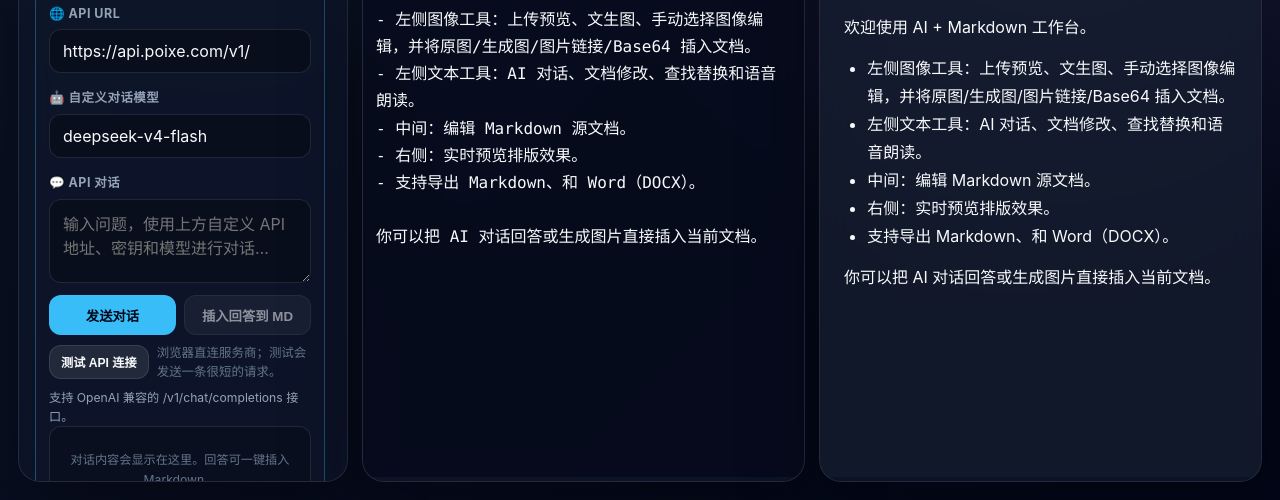
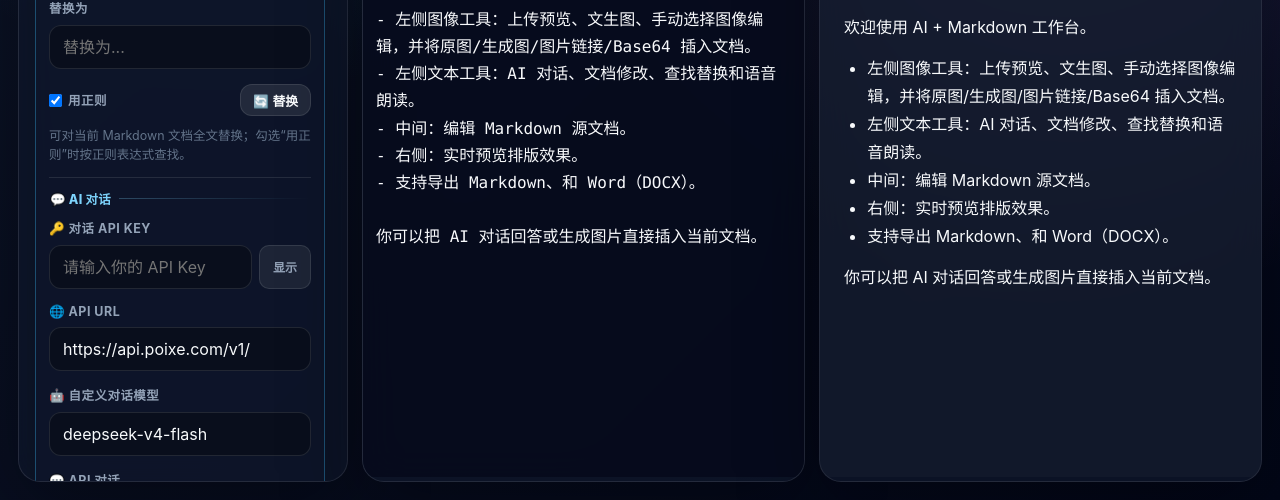
Before and after one commit to feeday/md.cpuck.com, a plain HTML site: page index.html in a window 1280 px wide. Shown: the part 300-800 px from the top of the page. Drawn offline with Linux system fonts and the light colour scheme.

Commit message:
Fix sidebar jump and surface find-replace controls

```diff
--- a/index.html
+++ b/index.html
@@ -276,7 +276,7 @@
         .sidebar-group-desc{color:var(--text-tertiary);font-size:.68rem;line-height:1.35;overflow-wrap:anywhere}
         .sidebar-group-chevron{flex:0 0 auto;color:var(--text-tertiary);font-size:1.1rem;line-height:1;transition:transform .18s ease,color .18s ease}
         .sidebar-group[open] .sidebar-group-chevron{transform:rotate(180deg);color:var(--theme-blue)}
-        .sidebar-group-body{padding:14px 13px 15px;border-top:1px solid rgba(148,163,184,.12);animation:sidebarReveal .16s ease}
+        .sidebar-group-body{padding:14px 13px 15px;border-top:1px solid rgba(148,163,184,.12);animation:sidebarReveal .14s ease}
         .sidebar-group-body .divider{margin:12px 0}
         .sidebar-group-body .hint{margin-bottom:10px}
         .sidebar-group-body .form-group:last-child{margin-bottom:0}
@@ -284,7 +284,7 @@
         .sidebar-subsection-title{display:flex;align-items:center;gap:8px;margin:2px 1px 11px;color:#7dd3fc;font-size:.78rem;font-weight:850;letter-spacing:.02em}
         .sidebar-subsection-title::after{content:"";height:1px;flex:1;background:linear-gradient(90deg,rgba(125,211,252,.28),transparent)}
         .sidebar-ad{margin:16px 0 0}
-        @keyframes sidebarReveal{from{opacity:.65;transform:translateY(-3px)}to{opacity:1;transform:translateY(0)}}
+        @keyframes sidebarReveal{from{opacity:.55}to{opacity:1}}
         @media(max-width:980px){
             .panel-scroll{padding:14px}
             .sidebar-heading{margin-bottom:12px}
@@ -307,7 +307,7 @@
                     <span class="sidebar-heading-label">TOOLS</span>
                 </div>
                 <div class="sidebar-groups">
-                <details class="sidebar-group" name="sidebar-tools" open>
+                <details class="sidebar-group" open>
                     <summary class="sidebar-group-summary">
                         <span class="sidebar-group-icon" aria-hidden="true">📝</span>
                         <span class="sidebar-group-copy">
@@ -317,6 +317,24 @@
                         <span class="sidebar-group-chevron" aria-hidden="true">⌄</span>
                     </summary>
                     <div class="sidebar-group-body">
+                    <section class="sidebar-subsection">
+                        <div class="sidebar-subsection-title">🔎 查找与替换</div>
+                        <div class="form-group">
+                            <label for="findInput">查找内容</label>
+                            <input type="text" id="findInput" class="glass-input" placeholder="输入要查找的内容（支持正则）" style="margin-bottom:8px">
+                            <label for="replaceInput">替换为</label>
+                            <input type="text" id="replaceInput" class="glass-input" placeholder="替换为...">
+                        </div>
+                        <div style="display:flex;justify-content:space-between;align-items:center;margin-bottom:10px">
+                            <label style="margin:0;display:flex;align-items:center;gap:6px;cursor:pointer">
+                                <input type="checkbox" id="useRegex" checked> 用正则
+                            </label>
+                            <button class="btn secondary" style="height:32px;padding:0 12px;font-size:.8rem" onclick="executeReplace()">🔄 替换</button>
+                        </div>
+                        <p class="small" id="replaceStatus" role="status" aria-live="polite">可对当前 Markdown 文档全文替换；勾选“用正则”时按正则表达式查找。</p>
+                    </section>
+                    <div class="divider"></div>
+
                         <section class="sidebar-subsection">
                             <div class="sidebar-subsection-title">💬 AI 对话</div>
                         <div class="form-group">
@@ -374,27 +392,17 @@
                         </section>
                         <div class="divider"></div>
                         <section class="sidebar-subsection">
-                            <div class="sidebar-subsection-title">🔎 查找替换与语音朗读</div>
+                            <div class="sidebar-subsection-title">🔊 语音朗读</div>
                         <div class="form-group">
                     <button class="btn secondary full" id="ttsToggleBtn" type="button">🔊 语音朗读</button>
                     <p class="small" id="ttsStatus" style="margin-top:7px">朗读当前 Markdown 文字；自动跳过图片 Base64 和链接地址；使用浏览器本地中文语音，不上传文档。</p>
                 </div>
 
-                <div class="form-group">
-                    <label>🔍 查找与替换</label>
-                    <input type="text" id="findInput" class="glass-input" placeholder="查找内容 (支持正则)" style="margin-bottom:8px">
-                    <input type="text" id="replaceInput" class="glass-input" placeholder="替换为...">
-                </div>
-                <div style="display:flex;justify-content:space-between;align-items:center;margin-bottom:14px">
-                    <label style="margin:0;display:flex;align-items:center;gap:6px;cursor:pointer">
-                        <input type="checkbox" id="useRegex" checked> 用正则
-                    </label>
-                    <button class="btn secondary" style="height:32px;padding:0 12px;font-size:.8rem" onclick="executeReplace()">🔄 替换</button>
-                </div>
+
                         </section>
                     </div>
                 </details>
-                <details class="sidebar-group" name="sidebar-tools">
+                <details class="sidebar-group">
                     <summary class="sidebar-group-summary">
                         <span class="sidebar-group-icon" aria-hidden="true">🖼️</span>
                         <span class="sidebar-group-copy">
@@ -1023,26 +1031,46 @@
 
         // --- 查找与正则替换 ---
         function executeReplace() {
-            const findStr = document.getElementById("findInput").value;
-            const repStr = document.getElementById("replaceInput").value;
-            const useRegex = document.getElementById("useRegex").checked;
+            const findStr = document.getElementById('findInput').value;
+            const repStr = document.getElementById('replaceInput').value;
+            const useRegex = document.getElementById('useRegex').checked;
             const inputEl = document.getElementById('markdownInput');
-            let text = inputEl.value;
-
-            if(!findStr) return alert("请输入要查找的内容！");
+            const statusEl = document.getElementById('replaceStatus');
+            const report = message => { if (statusEl) statusEl.textContent = message; };
+            const text = inputEl.value;
+
+            if (!findStr) {
+                report('请输入要查找的内容。');
+                return;
+            }
 
             try {
-                if(useRegex) {
+                let count = 0;
+                let nextText = text;
+                if (useRegex) {
                     const regex = new RegExp(findStr, 'g');
-                    text = text.replace(regex, repStr);
+                    const matches = text.match(regex);
+                    count = matches ? matches.length : 0;
+                    if (!count) {
+                        report('没有找到匹配内容，文档未修改。');
+                        return;
+                    }
+                    nextText = text.replace(regex, repStr);
                 } else {
-                    text = text.split(findStr).join(repStr);
-                }
-                inputEl.value = text;
+                    const parts = text.split(findStr);
+                    count = parts.length - 1;
+                    if (!count) {
+                        report('没有找到匹配内容，文档未修改。');
+                        return;
+                    }
+                    nextText = parts.join(repStr);
+                }
+
+                inputEl.value = nextText;
                 handleInput();
-                alert("✅ 替换执行完毕！");
-            } catch(e) {
-                alert("❌ 正则表达式错误: " + e.message);
+                report('替换完成：共替换 ' + count + ' 处。');
+            } catch (error) {
+                report('正则表达式错误：' + error.message);
             }
         }
 
```
